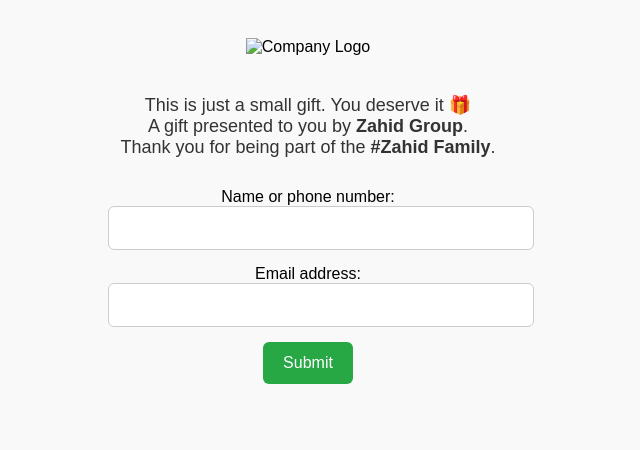
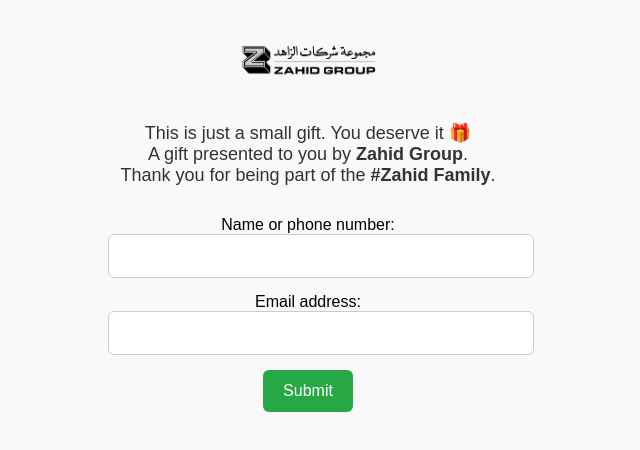
Before and after one commit to Usoki/Usoki.github.io, a plain HTML site: page index.html in a window 1280 px wide. Shown: the whole page, without its empty margins (332-972 px from the left). Drawn offline with Linux system fonts and the light colour scheme.

Commit message:
Update index.html

```diff
--- a/index.html
+++ b/index.html
@@ -55,7 +55,7 @@
 <body>
 
   <div class="logo">
-    <img src="logo.png" alt="Company Logo">
+    <img src="Logo.webp" alt="Company Logo">
   </div>
 
   <p class="intro-text">
```
